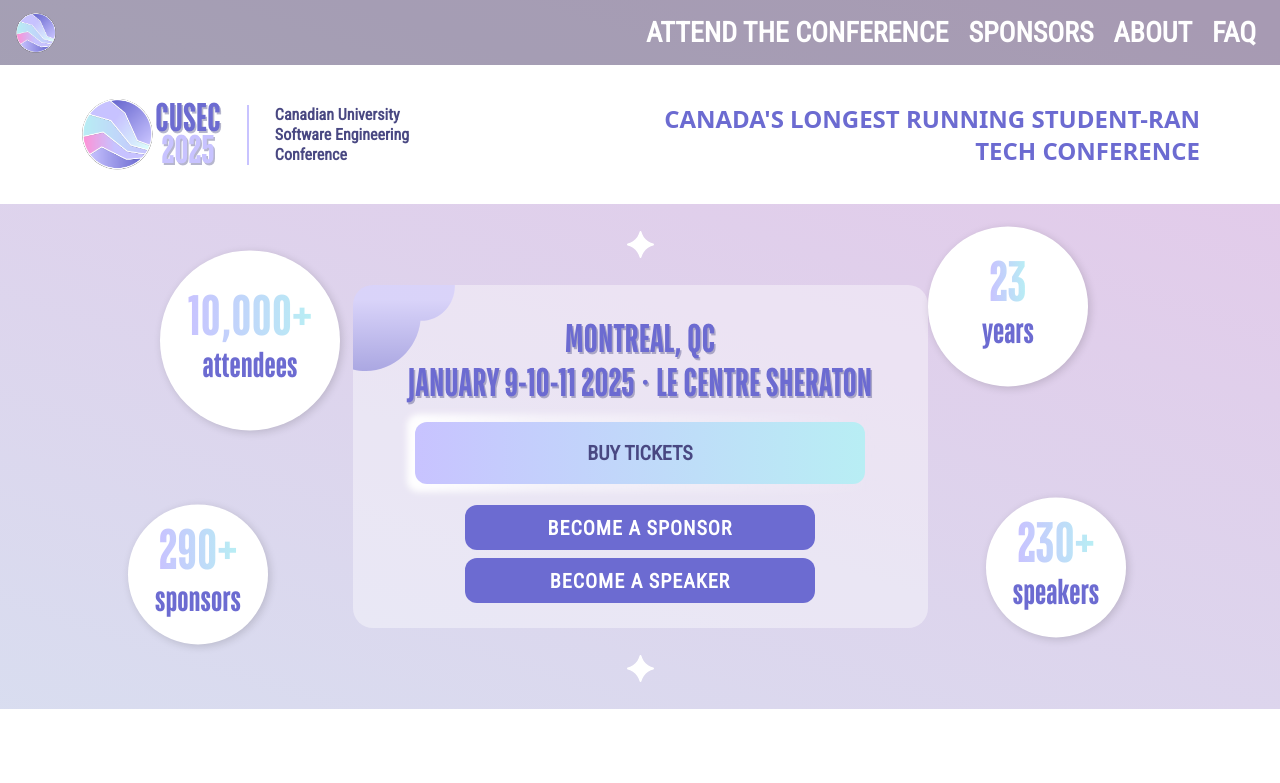
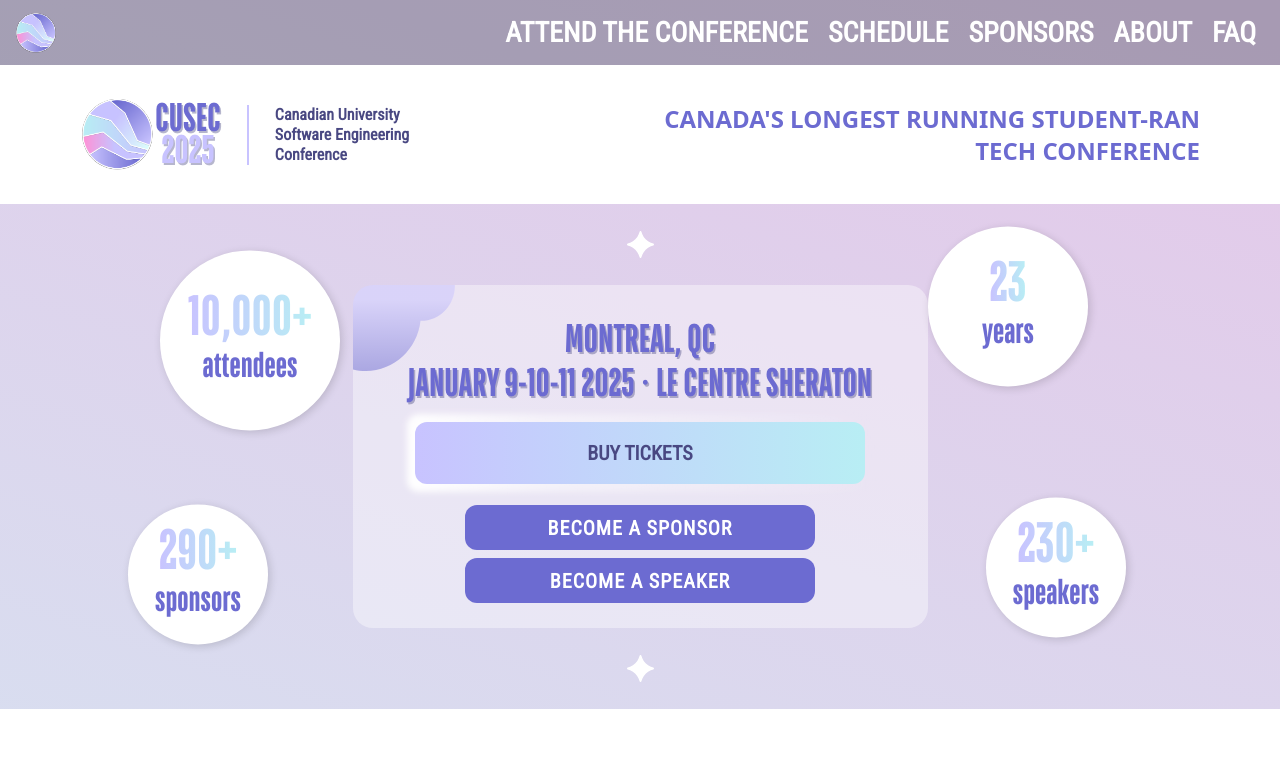
Before and after one commit to cusec/2025, a Next.js app: page / in a window 1280 px wide. Shown: the top 783 px of the page. Built offline with nearby package versions, Linux system fonts and the light colour scheme.

Commit message:
chore: added schedule to the navbar.

```diff
--- a/components/Navbar/NavLinks.tsx
+++ b/components/Navbar/NavLinks.tsx
@@ -26,6 +26,13 @@ const NavLinks = ({ isOpen, setIsOpen }: NavLinksProps) => {
           onClick={toggleOpen}
         >
           ATTEND THE CONFERENCE
+        </Link>
+        <Link
+          href={"/schedule"}
+          className="text-[28px] RobotoText font-semibold text-white"
+          onClick={toggleOpen}
+        >
+          SCHEDULE
         </Link>
         <Link
           href={"/#sponsors"}
@@ -61,6 +68,12 @@ const NavLinks = ({ isOpen, setIsOpen }: NavLinksProps) => {
           ATTEND THE CONFERENCE
         </Link>
         <Link
+          href={"/schedule"}
+          className="text-[28px] RobotoText font-semibold text-white"
+        >
+          SCHEDULE
+        </Link>
+        <Link
           href={"/#sponsors"}
           className="text-[28px] RobotoText font-semibold text-white"
         >
```
